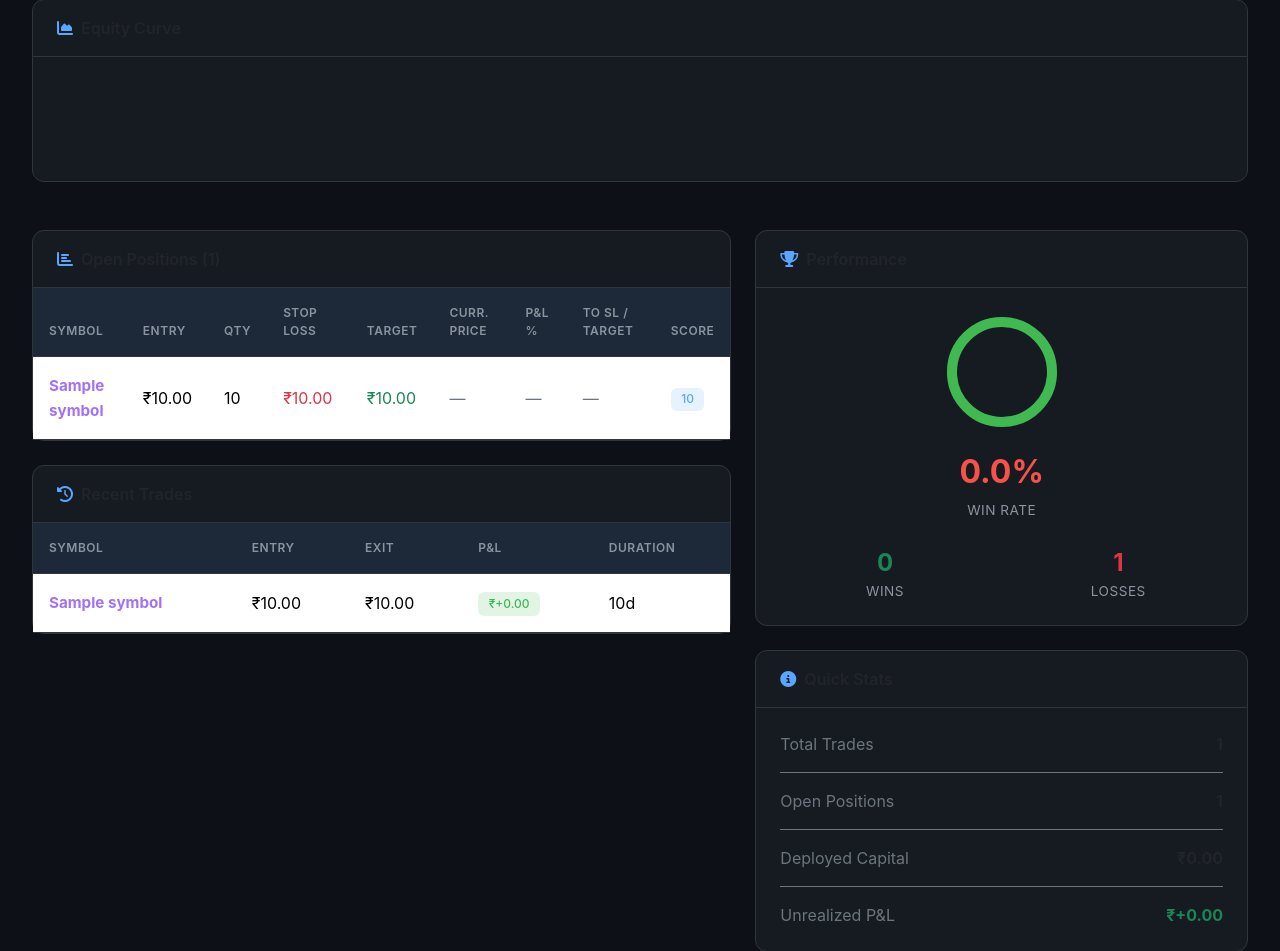
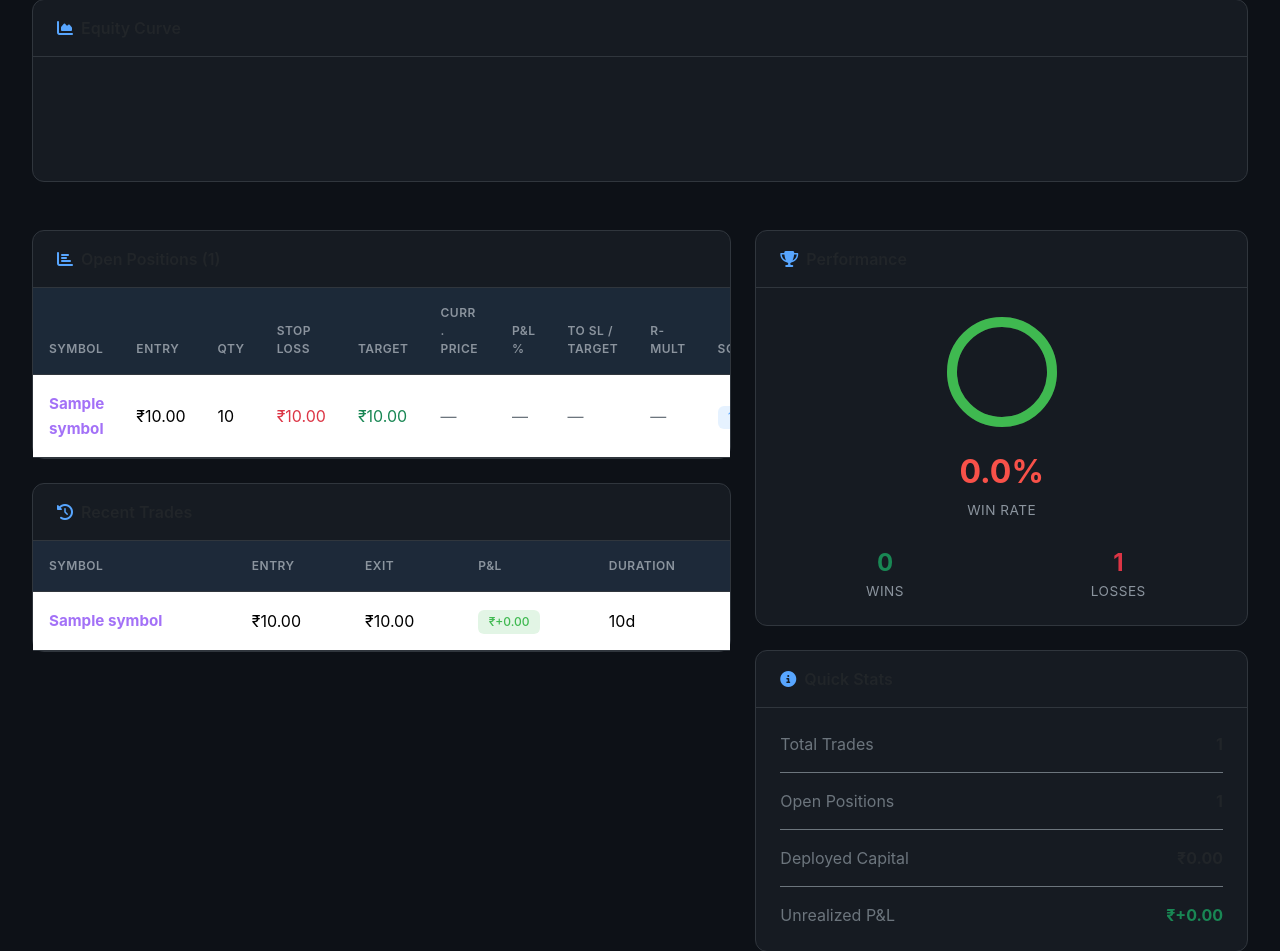
Before and after one commit to impowaste39/project_one, a Flask app: template templates/dashboard.html in a window 1280 px wide. Shown: the part 386-1337 px from the top of the page. Run offline with Flask 3, Linux system fonts and the light colour scheme; data comes from the database, SQL or seed files in the repository; the template is opened without the code that fills it: most values are stand-ins (such as "Sample title", 1, 10 or a date in 2020); data that the repository does not hold is empty; some libraries are stand-ins or nearby versions.

Commit message:
feat: add R-multiple column to dashboard and initialize project configuration and planning files

```diff
--- a/templates/dashboard.html
+++ b/templates/dashboard.html
@@ -381,6 +381,7 @@
                                         <th>Curr. Price</th>
                                         <th>P&amp;L %</th>
                                         <th>To SL / Target</th>
+                                        <th>R-Mult</th>
                                         <th>Score</th>
                                     </tr>
                                 </thead>
@@ -439,7 +440,20 @@
                                             <small class="text-danger">SL: {{ "%.1f"|format(dist_to_sl) }}%</small><br>
                                             <small class="text-success">Tgt: {{ "%.1f"|format(dist_to_target) }}%</small>
                                         </td>
+                                        {% set initial_sl = trade.initial_stop_loss if trade.initial_stop_loss else trade.stop_loss %}
+                                        {% set initial_risk = (trade.entry_price - initial_sl) * active_qty %}
+                                        <td>
+                                            {% if initial_risk > 0 %}
+                                                {% set r_mult = abs_pnl / initial_risk %}
+                                                <span class="{{ 'text-success' if r_mult >= 0 else 'text-danger' }}">
+                                                    {{ "%+.2f"|format(r_mult) }}R
+                                                </span>
+                                            {% else %}
+                                                <span class="text-secondary">—</span>
+                                            {% endif %}
+                                        </td>
                                         {% else %}
+                                            <td><span class="text-secondary">—</span></td>
                                             <td><span class="text-secondary">—</span></td>
                                             <td><span class="text-secondary">—</span></td>
                                             <td><span class="text-secondary">—</span></td>
```
